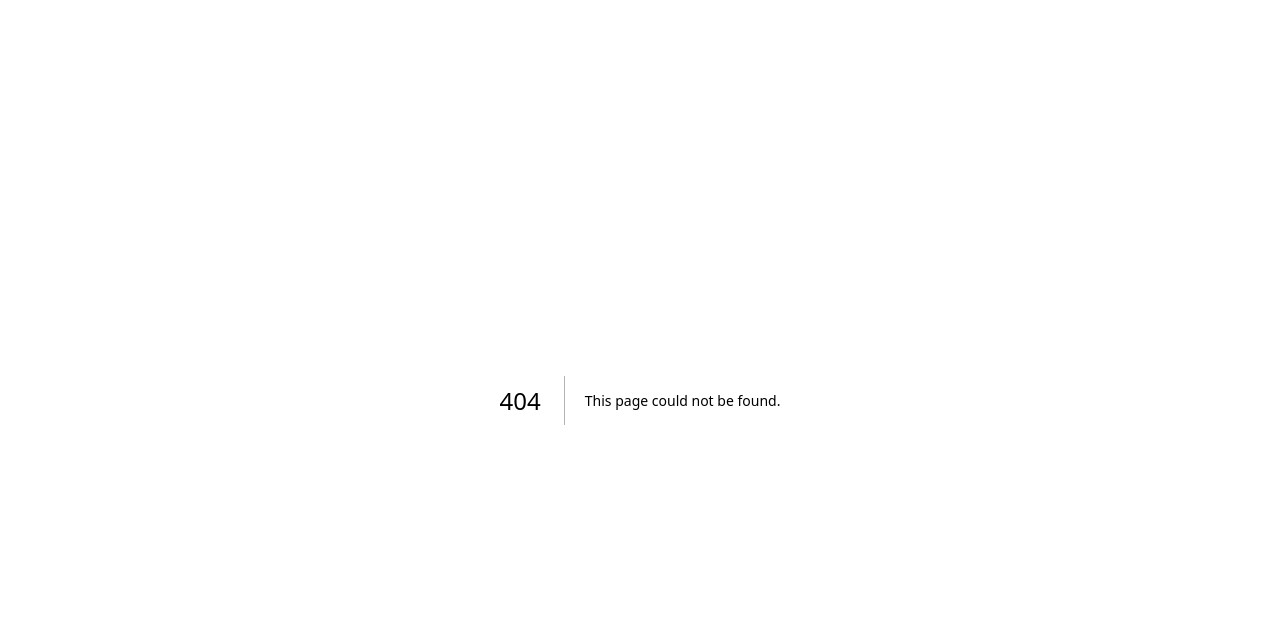
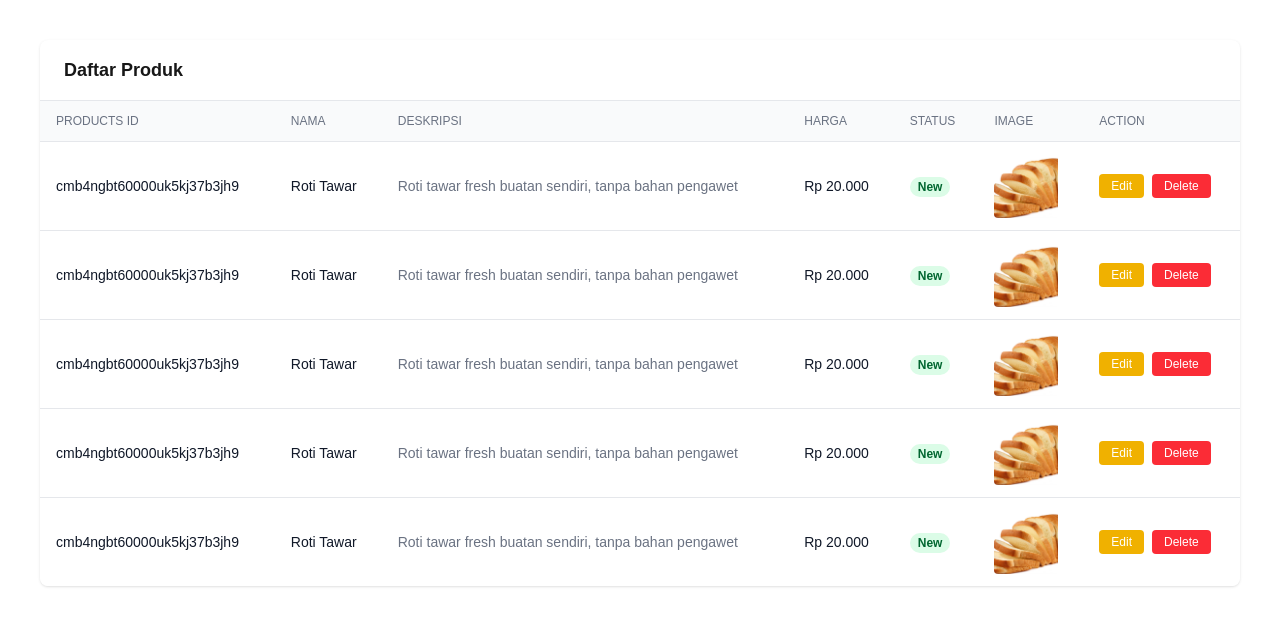
Before and after one commit to Dinajuliarti/TA-PBS-PROKUL, a Next.js app in the folder cms/: page /products in a window 1280 px wide. Before the commit this address had no page. Shown: the top 626 px of the page. Built offline with nearby package versions, Linux system fonts and the light colour scheme.

Commit message:
nabila: add products page

```diff
--- /dev/null
+++ b/cms/app/products/page.tsx
@@ -0,0 +1,12 @@
+import ProductsTable from "@/components/UI/table/ProductsTable";
+import React from "react";
+
+function page() {
+  return (
+    <div className="p-10">
+      <ProductsTable />
+    </div>
+  );
+}
+
+export default page;
```
